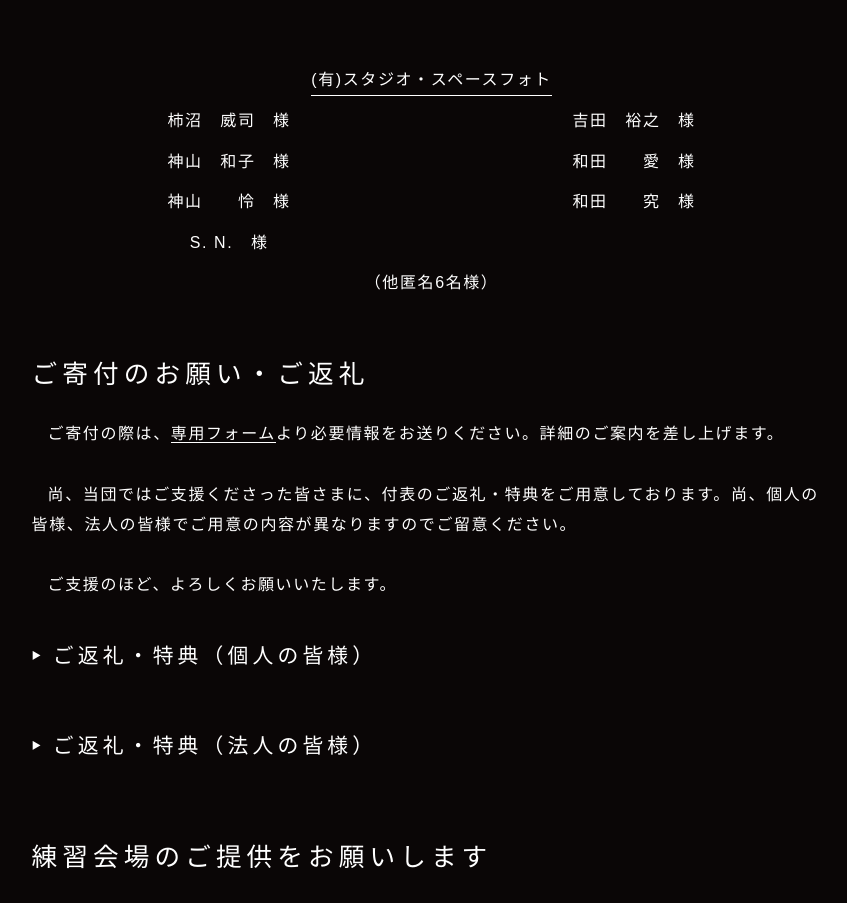
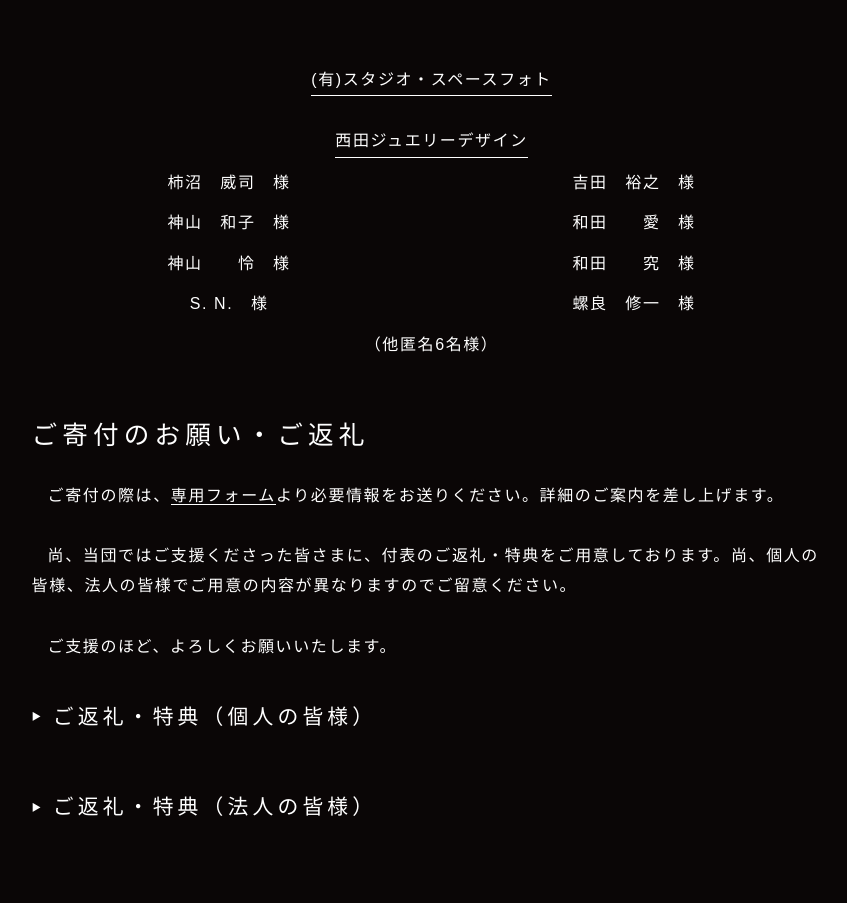
Before and after one commit to orchestra-canvas-tokyo/homepage, a SvelteKit app: page /support-us in a window 1280 px wide. Shown: the part 1040-1943 px from the top of the page, without its empty margins (109-956 px from the left). Built offline with nearby package versions, Linux system fonts and the light colour scheme.

Commit message:
ご支援者様情報の追加とご返礼内容の修正

```diff
--- a/src/routes/support-us/+page.svelte
+++ b/src/routes/support-us/+page.svelte
@@ -51,6 +51,7 @@
 			</a>
 			<enhanced:img class="supporter-logo" src={mizuya} alt="MC & Model Agency Hollywood Latte" />
 			<a href="http://spacephoto.c.ooco.jp/">(有)スタジオ・スペースフォト</a>
+			<a href="https://royal-marriage.shop/">西田ジュエリーデザイン</a>
 		</div>
 		<div class="halfwidth-supporters-left">
 			<span>柿沼　威司　様</span>
@@ -62,6 +63,7 @@
 			<span>吉田　裕之　様</span>
 			<span>和田　　愛　様</span>
 			<span>和田　　究　様</span>
+			<span>螺良　修一　様</span>
 		</div>
 		<div class="fullwidth-supporters">（他匿名6名様）</div>
 	</div>
@@ -227,7 +229,7 @@
 							<ul>
 								<li>各種印刷物<sup>※３</sup>に「特別協賛：○○」の掲載。</li>
 								<li>当団HP演奏会ページにロゴ・リンクの埋込（無期限）。</li>
-								<li>プログラムにA5版白黒広告の掲載。</li>
+								<li>プログラムにA5版広告の掲載。</li>
 							</ul>
 						</td>
 					</tr>
```
